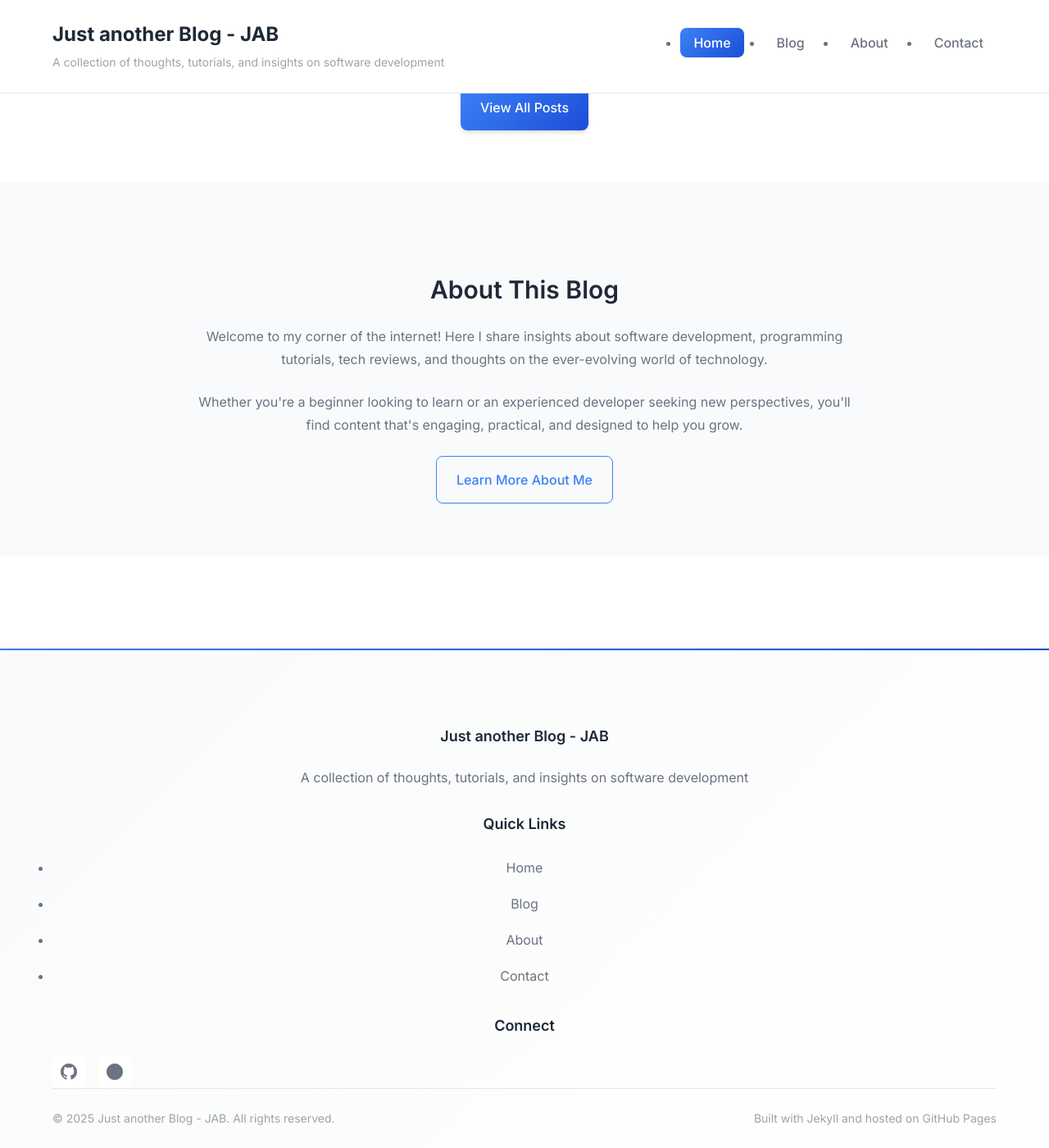
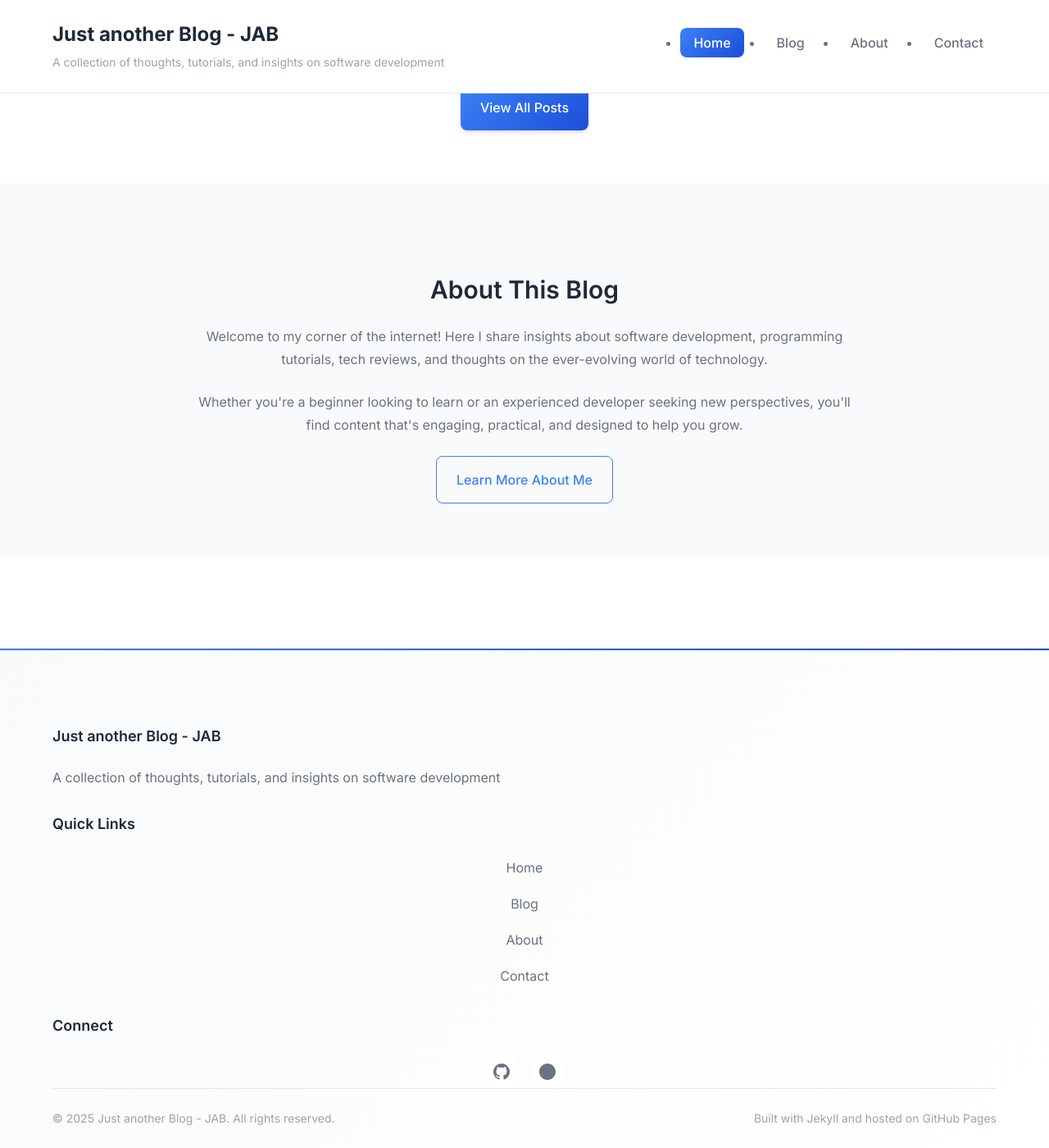
Before and after one commit to manjushsh/manjushsh, a Jekyll site: the page built from index.html, in a window 1280 px wide and 1400 px high, scrolled down 1292 px. Shown: the whole window at 82% size. Built offline with Jekyll 4.4.1, drawn with Linux system fonts in a browser that asks for light colours.

Commit message:
Fix comprehensive footer alignment issues
- Remove bullet points from footer links with !important declarations
- Add proper text alignment for footer sections (left on desktop, center on mobile)
- Enhance hover effects with smooth translateX animation
- Improve social links alignment and spacing
- Center footer bottom section on mobile devices
- Add explicit list-style overrides to prevent bullet point display
- Ensure consistent spacing and alignment across all screen sizes"

```diff
--- a/_sass/_layout.scss
+++ b/_sass/_layout.scss
@@ -180,27 +180,53 @@
     text-align: center;
   }
 
+  .footer-section {
+    text-align: center;
+  }
+
   .footer-links {
     justify-content: center;
+    align-items: center;
   }
+
+  .footer-links a:hover {
+    transform: translateX(0);
+    padding-left: var(--space-sm);
+  }
+
+  .social-links {
+    justify-content: center;
+  }
+
+.footer-section {
+  text-align: left;
+}
 
 .footer-section h3 {
   font-size: var(--font-size-lg);
   margin-bottom: var(--space-lg);
   color: var(--text-primary);
+  font-weight: 600;
 }
 
 .footer-links {
-  list-style: none;
-  padding: 0;
-  margin: 0;
+  list-style: none !important;
+  padding: 0 !important;
+  margin: 0 !important;
   display: flex;
   flex-direction: column;
   gap: var(--space-sm);
 }
 
 .footer-links li {
-  margin: 0;
+  margin: 0 !important;
+  padding: 0 !important;
+  list-style: none !important;
+  position: relative;
+}
+
+.footer-links li::before {
+  display: none !important;
 }
 
 .footer-links a {
@@ -215,12 +241,14 @@
 .footer-links a:hover {
   color: var(--primary-color);
   text-decoration: none;
-  padding-left: var(--space-sm);
+  transform: translateX(8px);
 }
 
 .social-links {
   display: flex;
   gap: var(--space-md);
+  align-items: center;
+  margin-top: var(--space-sm);
 }
 
 .social-links a {
@@ -255,6 +283,14 @@
   gap: var(--space-md);
 }
 
+@media (max-width: 768px) {
+  .footer-bottom {
+    flex-direction: column;
+    text-align: center;
+    gap: var(--space-sm);
+  }
+}
+
 .copyright p,
 .footer-meta p {
   font-size: var(--font-size-sm);
```
